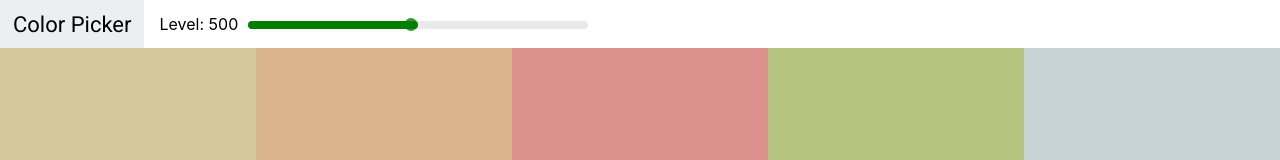
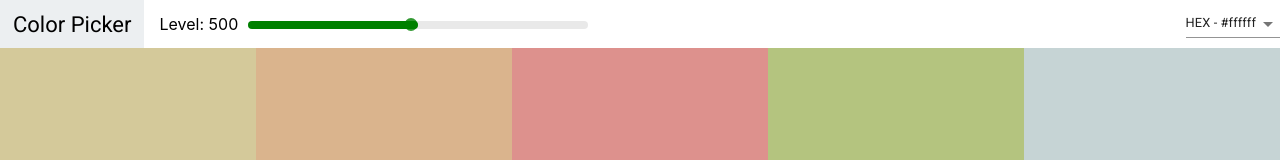
Before and after one commit to JunaidQureshi05/Paletly, a React (Create React App) app: page /palette/flat-ui-colors-american in a window 1280 px wide. Shown: the top 160 px of the page. Built offline with nearby package versions, Linux system fonts and the light colour scheme.

Commit message:
add select and material UI

```diff
--- a/package.json
+++ b/package.json
@@ -3,6 +3,9 @@
   "version": "0.1.0",
   "private": true,
   "dependencies": {
+    "@emotion/react": "^11.14.0",
+    "@emotion/styled": "^11.14.0",
+    "@mui/material": "^7.1.1",
     "@testing-library/dom": "^10.4.0",
     "@testing-library/jest-dom": "^6.6.3",
     "@testing-library/react": "^16.3.0",
--- a/src/App.tsx
+++ b/src/App.tsx
@@ -5,7 +5,6 @@ import Palette from "./components/Palette";
 import seedColor from "./seedColor";
 import { generatePalette } from "./utils/color";
 function App() {
-  console.log("@@@@", generatePalette(seedColor[2]));
   return (
     <div>
       <Palette palette={generatePalette(seedColor[4])} />
--- a/src/components/ColorBox/index.tsx
+++ b/src/components/ColorBox/index.tsx
@@ -1,17 +1,24 @@
 import React, { useState } from "react";
 import "./ColorBox.css";
 import copy from "copy-to-clipboard";
-import { Color } from "../../types/Colors";
+import { Color, ColorFormat } from "../../types/Colors";
 import { clsx } from "../../utils/common";
-const ColorBox = ({ color }: { color: Color }) => {
+const ColorBox = ({
+  color,
+  colorFormat,
+}: {
+  color: Color;
+  colorFormat: ColorFormat;
+}) => {
   const [copied, setCopied] = useState<boolean>(false);
   const { name, id, hex } = color;
+  let value = color[colorFormat];
   return (
     <div
       style={{ backgroundColor: hex }}
       className="ColorBox"
       onClick={() => {
-        copy(hex);
+        copy(value);
         setCopied(true);
         setTimeout(() => {
           setCopied(false);
@@ -24,7 +31,7 @@ const ColorBox = ({ color }: { color: Color }) => {
       />
       <div className={clsx(["copy-message", copied && "show"])}>
         <h1>copied!</h1>
-        <p>{hex}</p>
+        <p>{value}</p>
       </div>
       <div className="copy-container">
         <div className="box-content">
--- a/src/components/Navbar/Navbar.css
+++ b/src/components/Navbar/Navbar.css
@@ -50,3 +50,7 @@
   margin-left: -7px;
   margin-top: -3px;
 }
+
+.select-container {
+  margin-left: auto;
+}
--- a/src/components/Navbar/index.tsx
+++ b/src/components/Navbar/index.tsx
@@ -1,12 +1,19 @@
 import Slider from "rc-slider";
 import "./Navbar.css";
+import { MenuItem, Select } from "@mui/material";
+import { ChangeEvent } from "react";
+import { ColorFormat } from "../../types/Colors";
 
 const Navbar = ({
   level,
   setLevel,
+  colorFormat,
+  setColorFormat,
 }: {
   level: number;
   setLevel: (val: number) => void;
+  colorFormat: ColorFormat;
+  setColorFormat: (val: ColorFormat) => void;
 }) => {
   return (
     <header className="Navbar">
@@ -27,6 +34,32 @@ const Navbar = ({
           />
         </div>
       </div>
+      <div className="select-container">
+        <Select
+          onChange={(e) => {
+            setColorFormat(e.target.value as ColorFormat);
+          }}
+          variant="standard"
+          sx={{
+            fontSize: "0.8rem",
+          }}
+          MenuProps={{
+            PaperProps: {
+              sx: {
+                "& .MuiMenuItem-root": {
+                  fontSize: "0.8rem",
+                },
+              },
+            },
+          }}
+          displayEmpty
+          value={colorFormat}
+        >
+          <MenuItem value={"hex"}>HEX - #ffffff</MenuItem>
+          <MenuItem value={"rgb"}>RGB - rgb(255,255,255)</MenuItem>
+          <MenuItem value={"rgba"}>RGBA - rgb(255,255,255,1.0)</MenuItem>
+        </Select>
+      </div>
     </header>
   );
 };
--- a/src/components/Palette/index.tsx
+++ b/src/components/Palette/index.tsx
@@ -1,7 +1,7 @@
 import React, { useState } from "react";
 
 import "./Palette.css";
-import { GeneratedPallete } from "../../types/Colors";
+import { ColorFormat, GeneratedPallete } from "../../types/Colors";
 import Slider from "rc-slider";
 import "rc-slider/assets/index.css";
 import ColorBox from "../ColorBox";
@@ -9,16 +9,21 @@ import Navbar from "../Navbar";
 
 const Palette = ({ palette }: { palette: GeneratedPallete }) => {
   const [level, setLevel] = useState<number>(500);
-  console.log("HERE I AM ", palette);
-  console.log("@@@@", palette);
+  const [colorFormat, setColorFormat] = useState<ColorFormat>(ColorFormat.HEX);
+
   return (
     <div className="Palette">
       {/* Navbar goes here */}
-      <Navbar level={level} setLevel={setLevel} />
+      <Navbar
+        level={level}
+        setLevel={setLevel}
+        colorFormat={colorFormat}
+        setColorFormat={setColorFormat}
+      />
 
       <div className="Palette-colors">
         {palette.colors[level].map((color) => (
-          <ColorBox color={color} />
+          <ColorBox color={color} colorFormat={colorFormat} />
         ))}
       </div>
       {/* Footer goes here */}
--- a/src/types/Colors.ts
+++ b/src/types/Colors.ts
@@ -21,3 +21,9 @@ export type Palette = {
   id: string;
   paletteName: string;
 };
+
+export enum ColorFormat {
+  HEX = "hex",
+  RGB = "rgb",
+  RGBA = "rgba",
+}
--- a/src/utils/color.ts
+++ b/src/utils/color.ts
@@ -21,8 +21,8 @@ export function generatePalette(starterPalette: Palette): GeneratedPallete {
         name: `${color.name} ${levels[i]}`,
         id: color.name.toLowerCase().replace(/ /g, "-"),
         hex: scale[i],
-        rgb: chroma(scale[i]).css(),
-        rgba: chroma(scale[i]).css().replace("rgb", "rgba"),
+        rgb: `rgb(${chroma(scale[i]).rgb().join(", ")})`,
+        rgba: `rgba(${chroma(scale[i]).rgba().join(", ")})`,
       });
     }
   }
```
Also changed, not shown: 1 other file (tests, documents, lock files or other folders).
